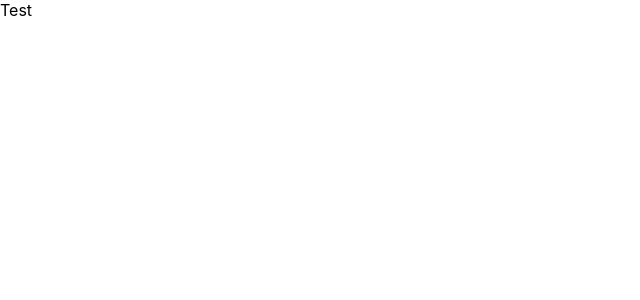
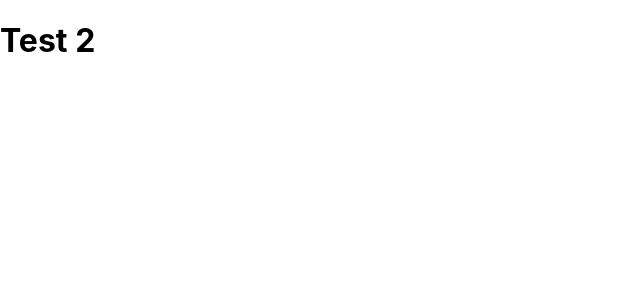
Before and after one commit to patrickwalczak/Collection-Manager, a React (Create React App) app: page / in a window 1280 px wide. Shown: the top 300 px of the page, without its empty margins (0-640 px from the left). Built offline with nearby package versions, Linux system fonts and the light colour scheme.

Commit message:
Edit header

```diff
--- a/src/App.js
+++ b/src/App.js
@@ -1,5 +1,5 @@
 function App() {
-  return <div>Test</div>;
+  return <h1>Test 2</h1>;
 }
 
 export default App;
```
